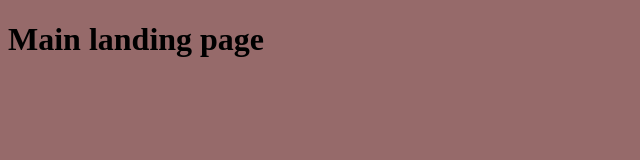
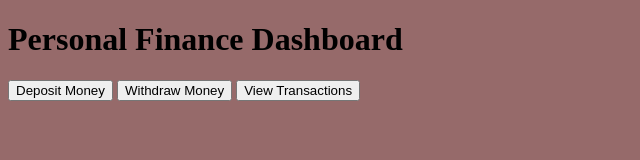
Before and after one commit to danrmzz/cis4004-group14, a plain HTML site: page mainPage.html in a window 1280 px wide. Shown: the whole page, without its empty margins (0-640 px from the left). Drawn offline with Linux system fonts and the light colour scheme.

Commit message:
Ronnie: added title and buttons

```diff
--- a/mainPage.html
+++ b/mainPage.html
@@ -7,6 +7,13 @@
     <link href="mainPage.css" rel="stylesheet">
 </head>
 <body>
-    <h1>Main landing page</h1>
+  <h1>Personal Finance Dashboard</h1>
+    <div>
+      <button>Deposit Money</button>
+      <button>Withdraw Money</button>
+      <button> View Transactions</button>
+
+
+    </div>
 </body>
 </html>
```
